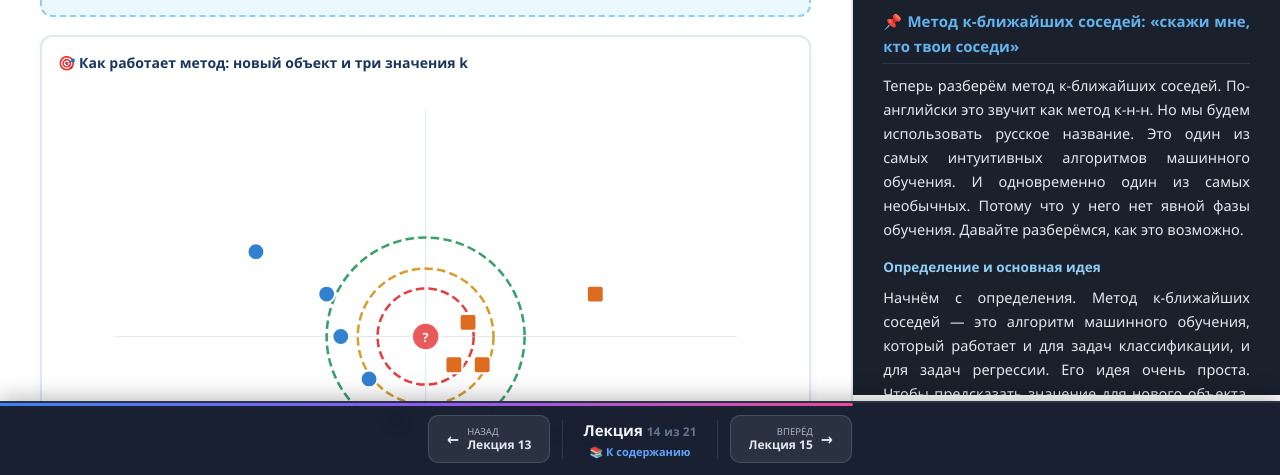
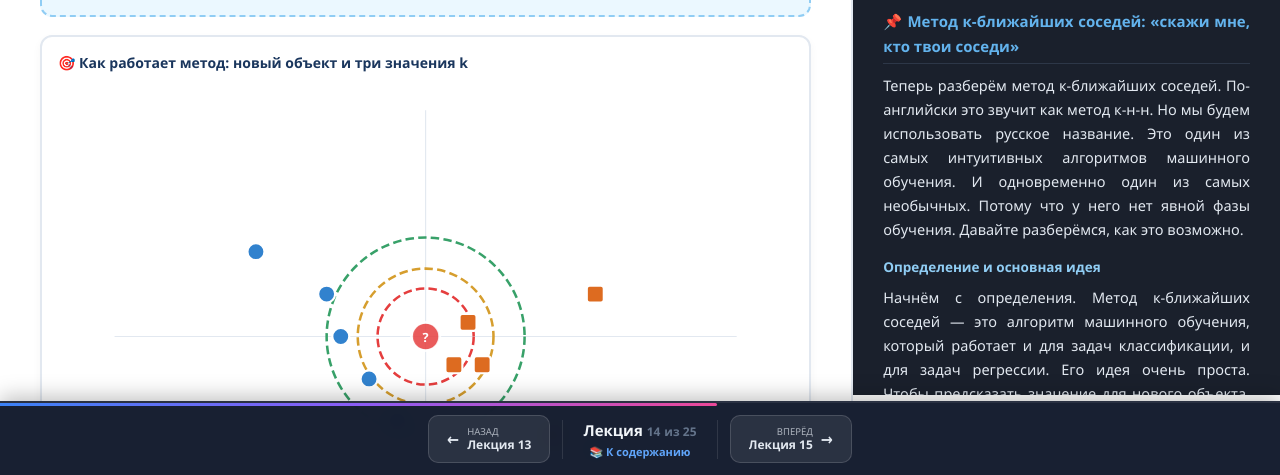
Before and after one commit to vgreg8/Analytics, a plain HTML site: page Лекция 14.html in a window 1280 px wide. Shown: the part 325-800 px from the top of the page. Drawn offline with Linux system fonts and the light colour scheme.

Commit message:
Update Лекция 14.html

```diff
--- a/Лекция 14.html
+++ b/Лекция 14.html
@@ -629,7 +629,7 @@
         </span>
     </a>
     <div class="nav-center">
-        <div class="nav-counter">Лекция <span id="currentNum">N</span> <span>из 21</span></div>
+        <div class="nav-counter">Лекция <span id="currentNum">N</span> <span>из 25</span></div>
         <a href="index.html" class="nav-index-link">📚 К содержанию</a>
     </div>
     <a href="Лекция (N+1).html" class="nav-btn-arrow" id="nextBtn">
@@ -647,7 +647,7 @@
 (function () {
     'use strict';
 
-    const TOTAL_LECTURES = 21;
+    const TOTAL_LECTURES = 25;
     const totalDurationMs = (24 * 60 + 30) * 1000;
     const autoNextDelayMs = 2000;
     const AUTOSTART_PARAM = 'autostart';
```
